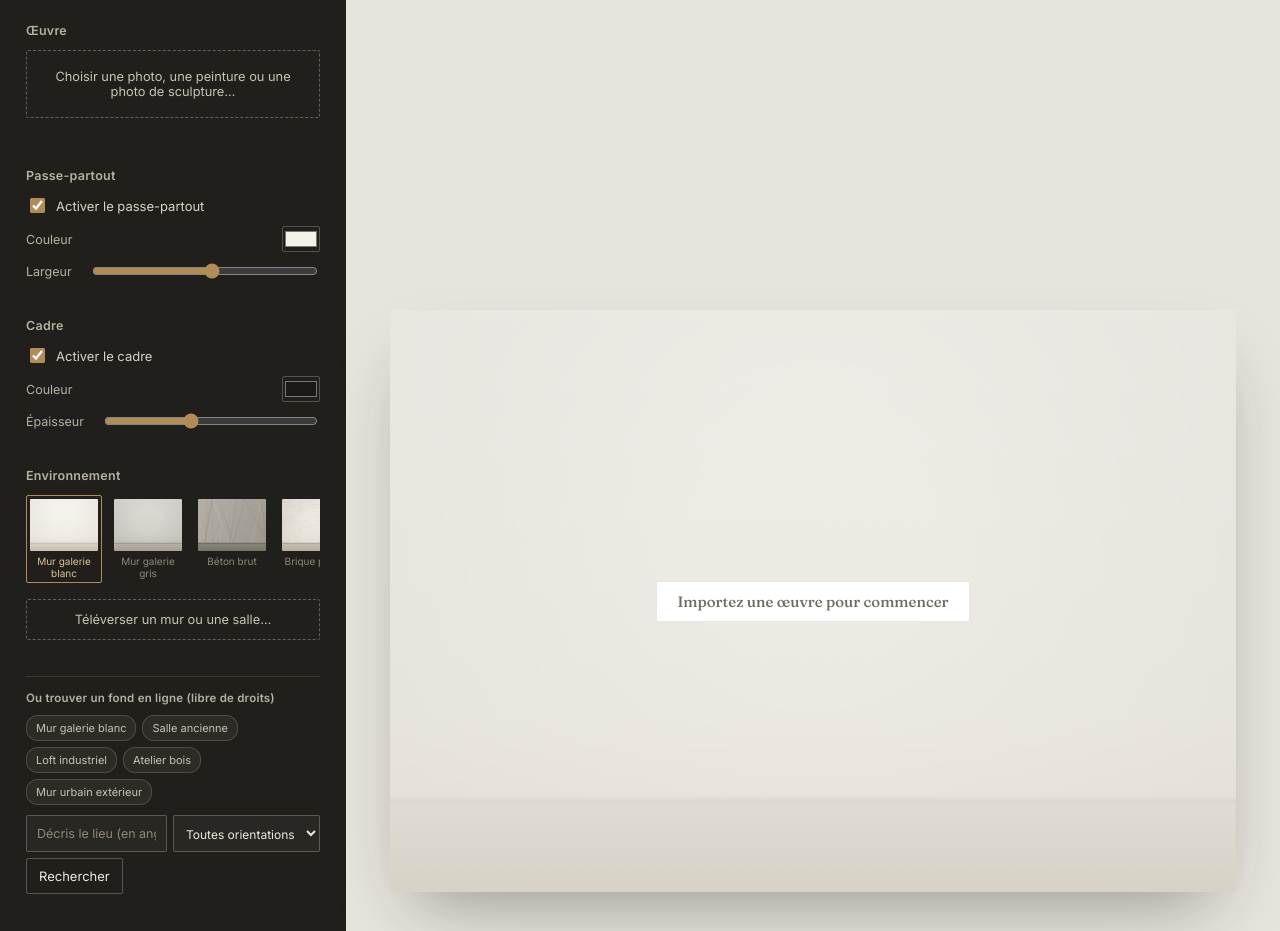
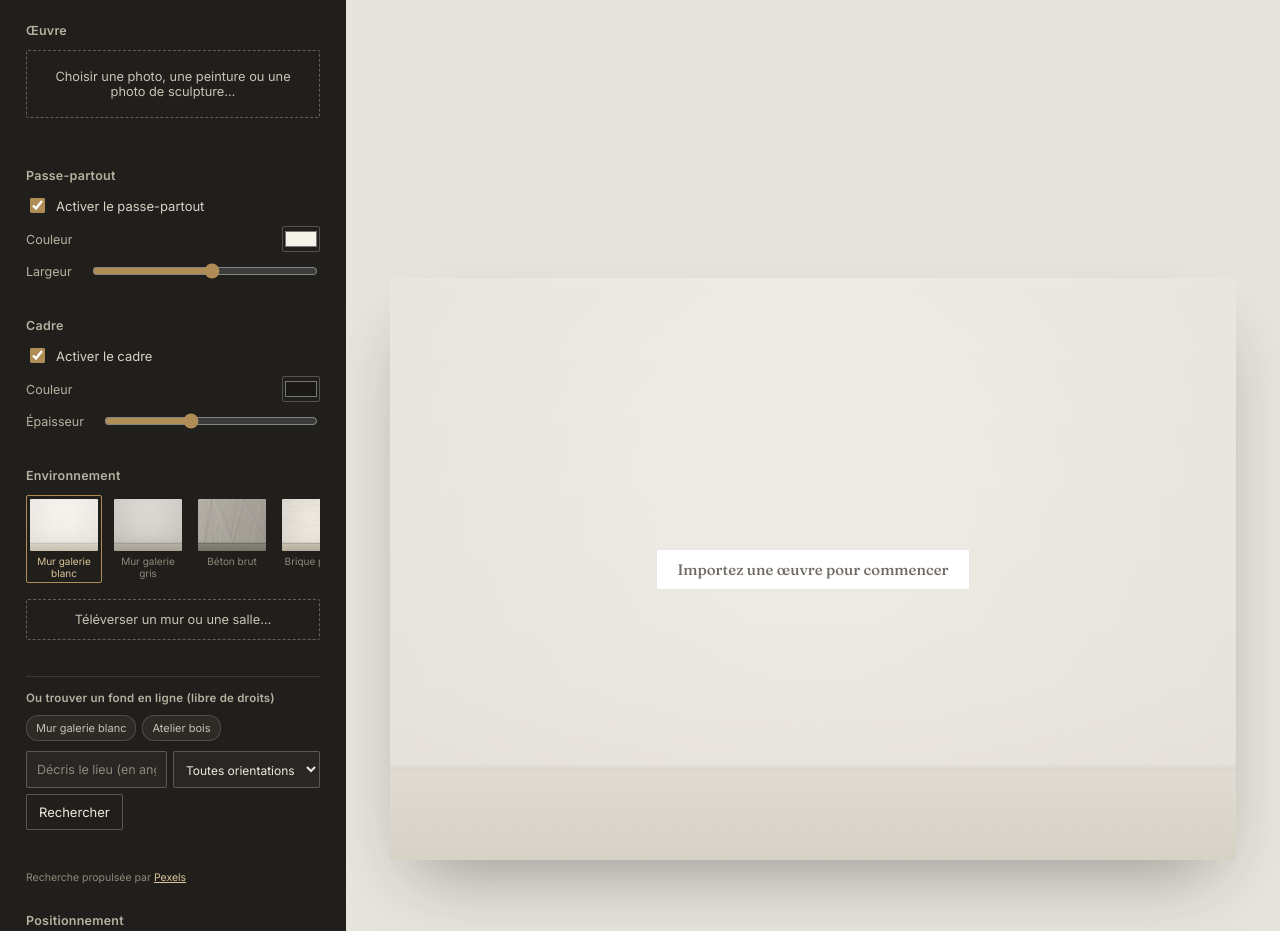
Before and after one commit to tecnipix/atelier-mockup, a plain HTML site: page index.html in a window 1280 px wide. Shown: the part 80-1011 px from the top of the page. Drawn offline with Linux system fonts and the light colour scheme.

Commit message:
Add files via upload

```diff
--- a/index.html
+++ b/index.html
@@ -228,10 +228,7 @@
 
         <div class="pexels-chips">
           <button class="pexels-chip" type="button" data-query="white gallery wall interior">Mur galerie blanc</button>
-          <button class="pexels-chip" type="button" data-query="old classic room interior architecture">Salle ancienne</button>
-          <button class="pexels-chip" type="button" data-query="industrial loft interior brick wall">Loft industriel</button>
           <button class="pexels-chip" type="button" data-query="wooden wall studio interior">Atelier bois</button>
-          <button class="pexels-chip" type="button" data-query="urban wall exterior street">Mur urbain extérieur</button>
         </div>
         <div class="pexels-searchrow">
           <input type="text" id="pexelsQuery" class="pexels-input" placeholder="Décris le lieu (en anglais de préférence)…">
--- a/sw.js
+++ b/sw.js
@@ -1,4 +1,4 @@
-const CACHE_NAME = 'atelier-mockup-v5';
+const CACHE_NAME = 'atelier-mockup-v6';
 const ASSETS = ['./', './index.html', './manifest.json', './icon-192.png', './icon-512.png'];
 
 self.addEventListener('install', e => {
```
